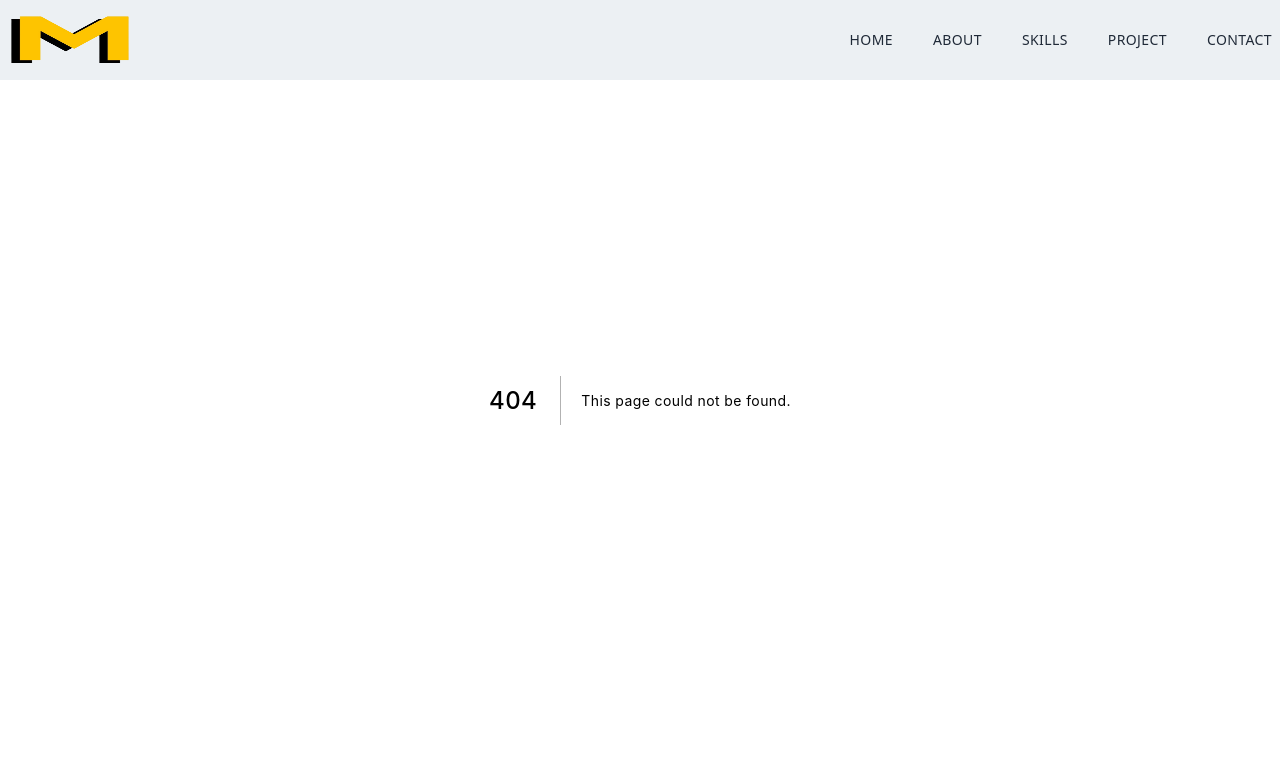
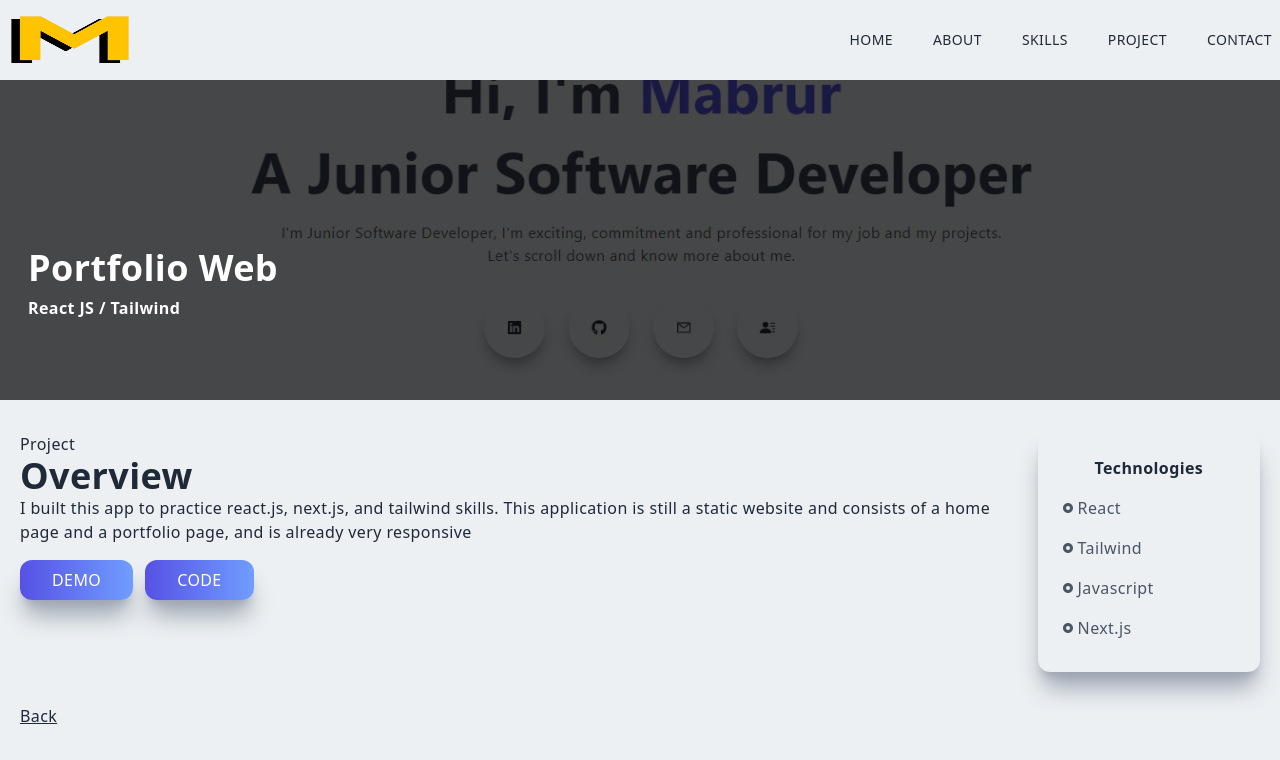
Before and after one commit to mabrursatori/portfolio-next, a Next.js app: page /portfolio in a window 1280 px wide. Before the commit this address had no page. Shown: the top 760 px of the page. Built offline with nearby package versions, Linux system fonts and the light colour scheme.

Commit message:
data for production

```diff
--- a/components/Projects.jsx
+++ b/components/Projects.jsx
@@ -5,6 +5,7 @@ import propertyImg from '../public/assets/projects/property.jpg';
 import cryptoImg from '../public/assets/projects/crypto.jpg'
 import netflixImg from '../public/assets/projects/netflix.jpg'
 import twitchImg from '../public/assets/projects/twitch.jpg'
+import portfolioImg from '../public/assets/projects/portfolio.jpg';
 import ProjectItem from './ProjectItem';
 
 export default function Projects() {
@@ -17,12 +18,12 @@ export default function Projects() {
             <h2 className='py-4'>What I&#39;ve Built</h2>
                 <div className='grid md:grid-cols-2 gap-8'>
                 <ProjectItem
-                title='Property Finder'
-                backgroundImg={propertyImg}
-                projectUrl='/property'
+                title='Portfolio Web'
+                backgroundImg={portfolioImg}
+                projectUrl='/portfolio'
                 tech='React JS'
             />
-            <ProjectItem
+            {/* <ProjectItem
                 title='Crypto App'
                 backgroundImg={cryptoImg}
                 projectUrl='/crypto'
@@ -42,7 +43,7 @@ export default function Projects() {
                 projectUrl='/twitch'
                 tech='Next JS'
 
-          />
+          /> */}
                 </div>
         </div>
     </div>
--- /dev/null
+++ b/pages/portfolio.jsx
@@ -0,0 +1,54 @@
+import React from 'react'
+import Image from 'next/image'
+import Link from 'next/link'
+import propertyImg from '../public/assets/projects/portfolio.jpg'
+import {RiRadioButtonFill} from 'react-icons/ri'
+
+const property = () => {
+  return (
+    <div className='w-full'>
+        <div className='w-screen h-[50vh] relative'>
+            <div className='absolute top-0 left-0 w-full h-[50vh] bg-black/70 z-10' />
+            <Image className='absolute z-1' layout='fill' objectFit='cover' src={propertyImg} alt='/'/>
+            <div className='absolute text-white z-10 max-w-[1240px] w-full top-[70%] left-[50%] right-[50%] translate-x-[-50%] translate-y-[-50%] p-2'>
+                <h2 className='py-2'>Portfolio Web</h2>
+                <h3>React JS / Tailwind</h3>
+            </div>
+        </div>
+
+        <div className='max-w-[1240px] mx-auto p2 grid md:grid-cols-5 gap-8 pt-8'>
+            <div className='col-span-4'>
+                <p>Project</p>
+                <h2>Overview</h2>
+                <p>
+                I built this app to practice react.js, next.js, and tailwind skills. This application is still a static website and consists of a home page and a portfolio page, and is already very responsive
+                </p>
+                <button  className='px-8 py-2 mt-4 mr-3'>
+                <a href='https://mabrur.vercel.app/' target="_blank" rel='noreferrer'>Demo</a>
+                </button>
+                <button className='px-8 py-2 mt-4'>
+                <a href='https://github.com/mabrursatori/portfolio-next' target="_blank" rel='noreferrer' >Code</a>
+                </button>
+
+            </div>
+            <div className='col-span-4 md:col-span-1 shadow-xl shadow-gray-400 rounded-xl p-4'>
+                <div className='p-2'>
+                    <p className='text-center font-bold pb-2'>Technologies</p>
+                    <div className='grid grid-cols-3 md:grid-cols-1'>
+                        <p className='text-gray-600 py-2 flex items-center'><RiRadioButtonFill className='pr-1'/> React</p>
+                        <p className='text-gray-600 py-2 flex items-center'><RiRadioButtonFill className='pr-1'/> Tailwind</p>
+                        <p className='text-gray-600 py-2 flex items-center'><RiRadioButtonFill className='pr-1'/> Javascript</p>
+                        <p className='text-gray-600 py-2 flex items-center'><RiRadioButtonFill className='pr-1'/> Next.js</p>
+                    </div>
+                </div>
+            </div>
+
+            <Link href='/#projects'>
+          <p className='underline cursor-pointer'>Back</p>
+        </Link>
+        </div>
+    </div>
+  )
+}
+
+export default property
```
Also changed, not shown: public/assets/profile.jpeg (added), public/assets/projects/portfolio.JPG (added).
